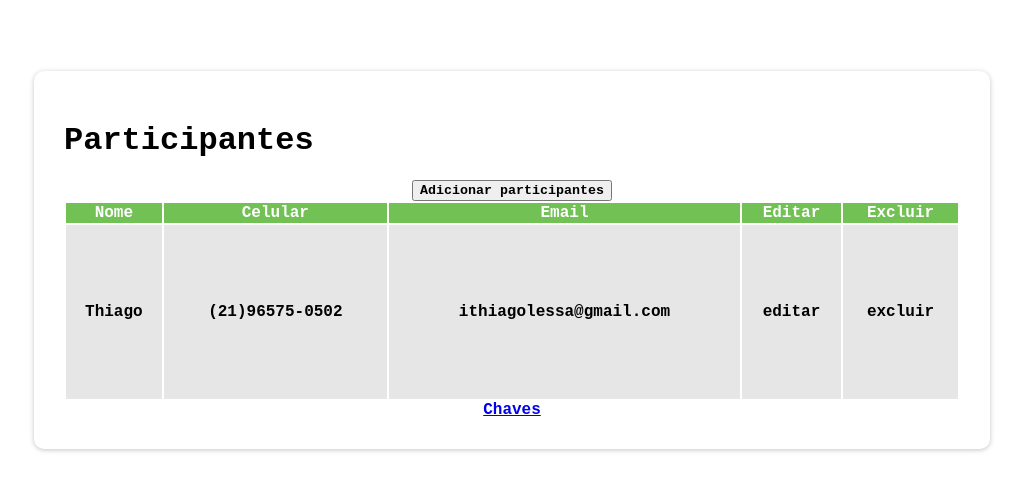
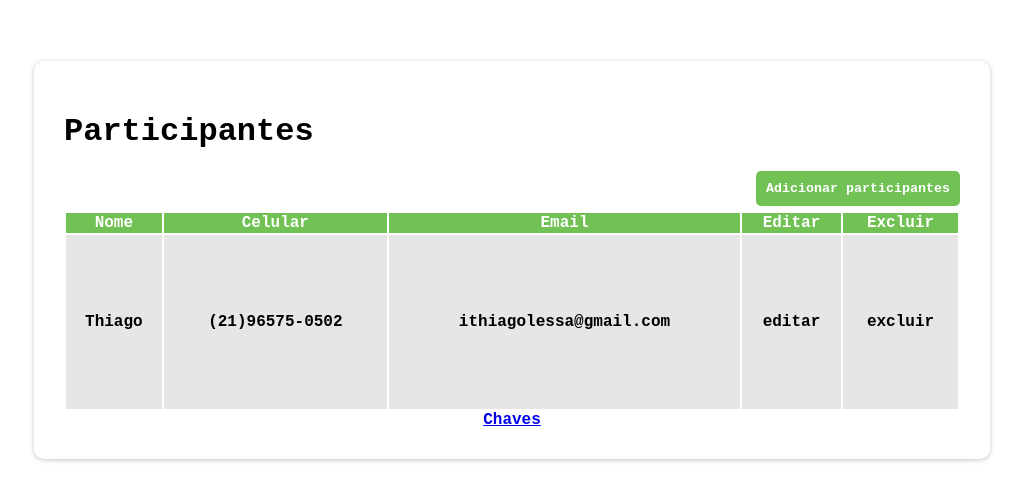
Before and after one commit to iThiagoLessa/torneio-zbra, a React (Create React App) app: page / in a window 1280 px wide. Shown: the part 148-648 px from the top of the page, without its empty margins (128-1151 px from the left). Built offline with nearby package versions, Linux system fonts and the light colour scheme.

Commit message:
backup - estrutura

```diff
--- a/src/assets/css/participantes.css
+++ b/src/assets/css/participantes.css
@@ -14,5 +14,21 @@
   padding: 0;
   background-color: #e6e6e6;
 }
+.content .add {
+  display: flex;
+  justify-content: flex-end;
+  margin-bottom: 5px;
+}
+.content .add button {
+  cursor: pointer;
+  color: white;
+  background-color: #71c155;
+  border: 0;
+  padding: 10px;
+  border-radius: 5px;
+}
+.content .add button:hover {
+  background-color: #55a739;
+}
 
 /*# sourceMappingURL=participantes.css.map */
--- a/src/assets/sass/participantes.scss
+++ b/src/assets/sass/participantes.scss
@@ -1,10 +1,11 @@
+$primary-back-color: #71c155;
 .content {
     table {
         width  : 100%;
         height : 200px;
         padding: 0;
         thead {
-            background-color: #71c155;
+            background-color: $primary-back-color;
             color           : white;
         }
         tbody {
@@ -15,4 +16,20 @@
             background-color: #e6e6e6;
         }
     }
+    .add {
+        display: flex;
+        justify-content: flex-end;
+        margin-bottom: 5px;
+        button {
+            cursor: pointer;
+            color: white;
+            background-color: $primary-back-color;
+            border: 0;
+            padding: 10px;
+            border-radius: 5px;
+            &:hover {
+                background-color: #55a739;
+            }
+        }
+    }
 }
--- a/src/views/App.jsx
+++ b/src/views/App.jsx
@@ -2,7 +2,7 @@ import React, { Component } from "react";
 import {BrowserRouter as Router, Switch, Route} from 'react-router-dom';
 import Participantes from "./Participantes";
 import Chave from "./Chave";
-import Editar from "../components/Editar";
+import Editar from "./Editar";
 import NotFound from "./NotFound";
 import "../assets/css/index.css";
 
--- a/src/views/Participantes.jsx
+++ b/src/views/Participantes.jsx
@@ -2,11 +2,13 @@ import React from "react";
 import { Link } from "react-router-dom";
 import "../assets/css/participantes.css";
 
-const Participantes = props => {
+const Participantes = (props) => {
   return (
     <div className="content">
       <h1>Participantes</h1>
+      <div className="add">
         <button>Adicionar participantes</button>
+      </div>
       <table className="tabela">
         <thead>
           <tr>
@@ -30,6 +32,6 @@ const Participantes = props => {
       <Link to="/chave">Chaves</Link>
     </div>
   );
-}
+};
 
 export default Participantes;
```
Also changed, not shown: src/views/Editar.jsx (renamed from src/components/Editar.jsx), 1 other file (tests, documents, lock files or other folders). Lines whose indentation alone changed are shown as unchanged.
